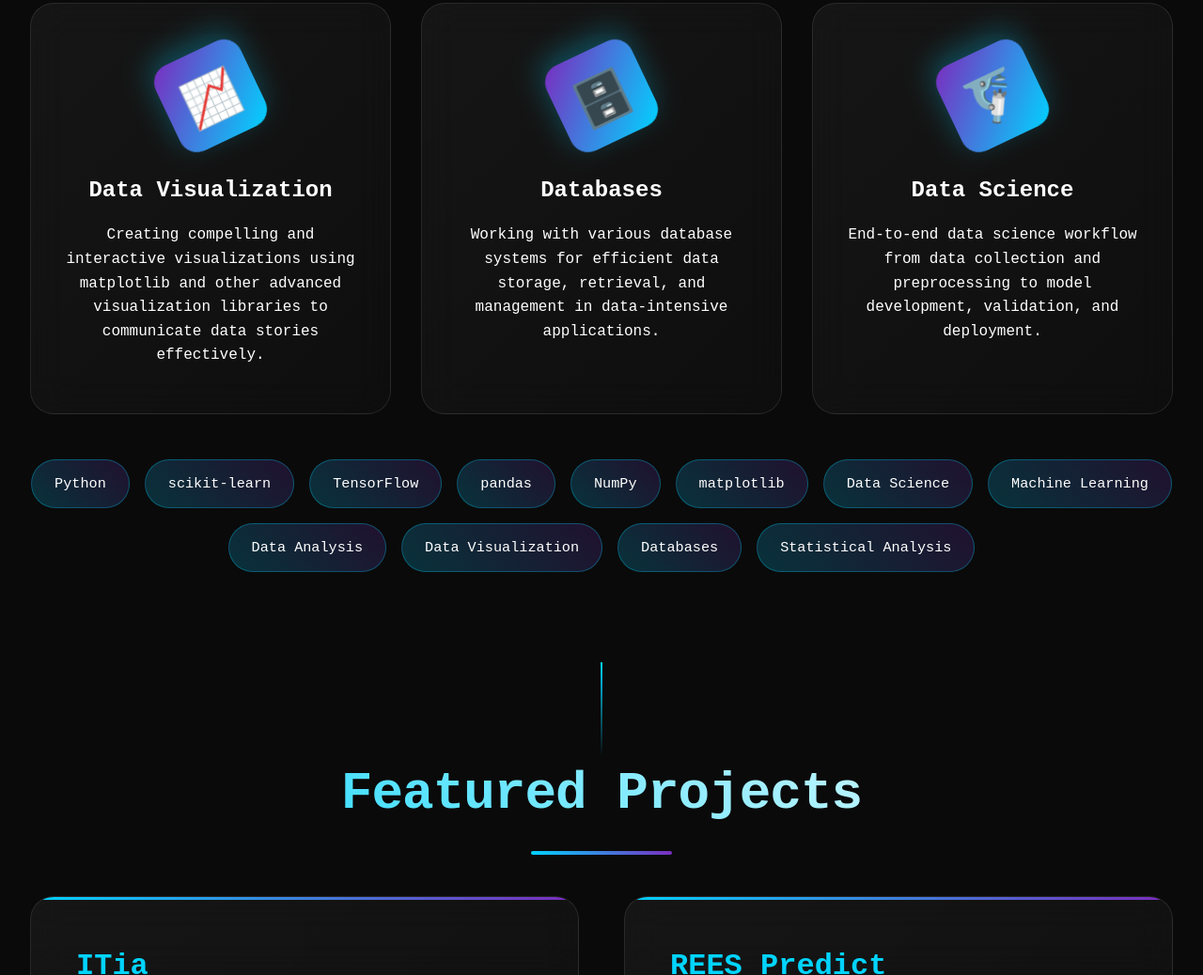
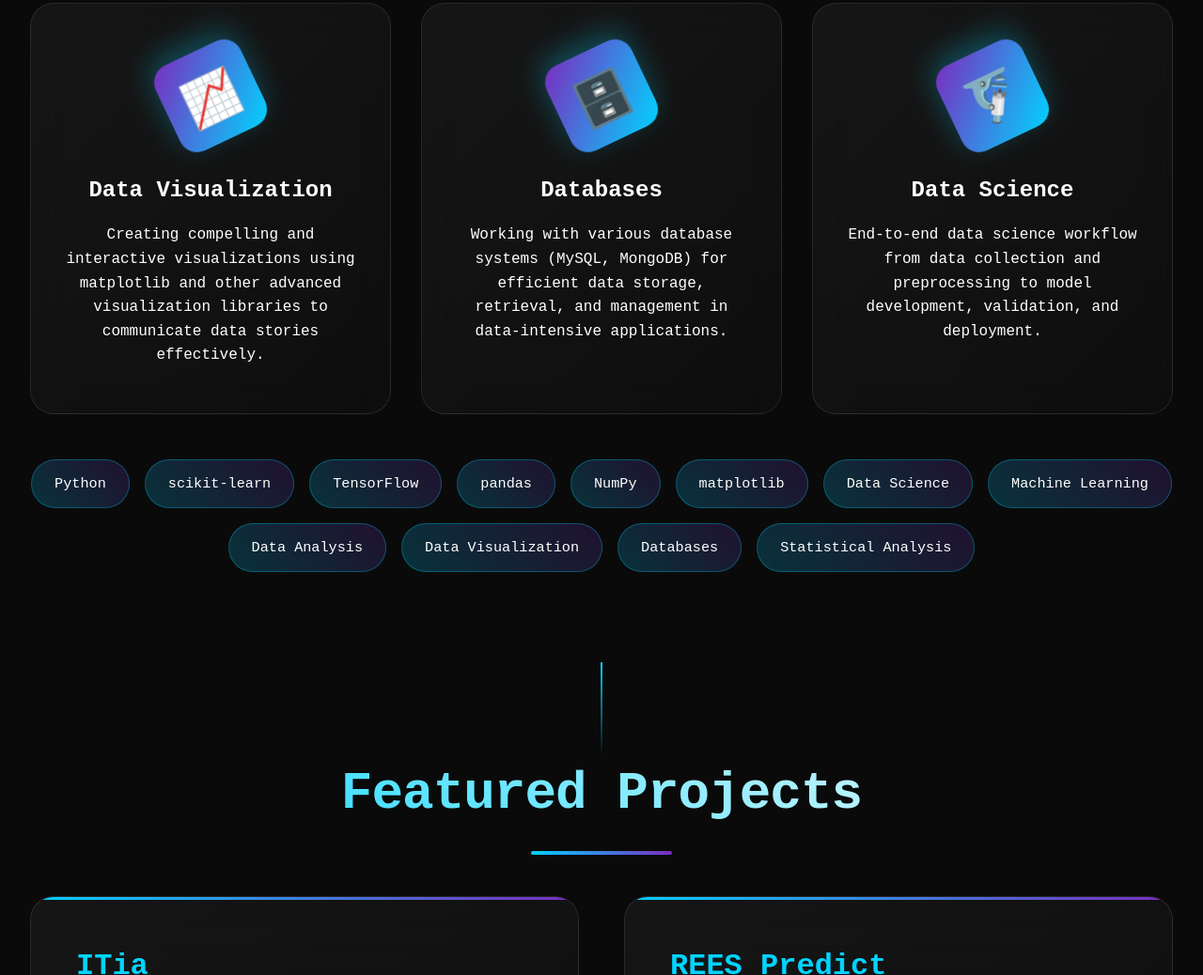
Before and after one commit to SultanLikedIt/Portfolio-Website, a plain HTML site: page index.html in a window 1280 px wide. Shown: the part 3113-4151 px from the top of the page at 94% size. Drawn offline with Linux system fonts and the light colour scheme.

Commit message:
lil changes

```diff
--- a/index.html
+++ b/index.html
@@ -706,7 +706,7 @@
             <div class="skill-card">
                 <div class="skill-icon">🗄️</div>
                 <h3 style="font-size: 1.5rem; margin-bottom: 1rem;">Databases</h3>
-                <p>Working with various database systems for efficient data storage, retrieval, and management in data-intensive applications.</p>
+                <p>Working with various database systems (MySQL, MongoDB) for efficient data storage, retrieval, and management in data-intensive applications.</p>
             </div>
             <div class="skill-card">
                 <div class="skill-icon">🔬</div>
```
